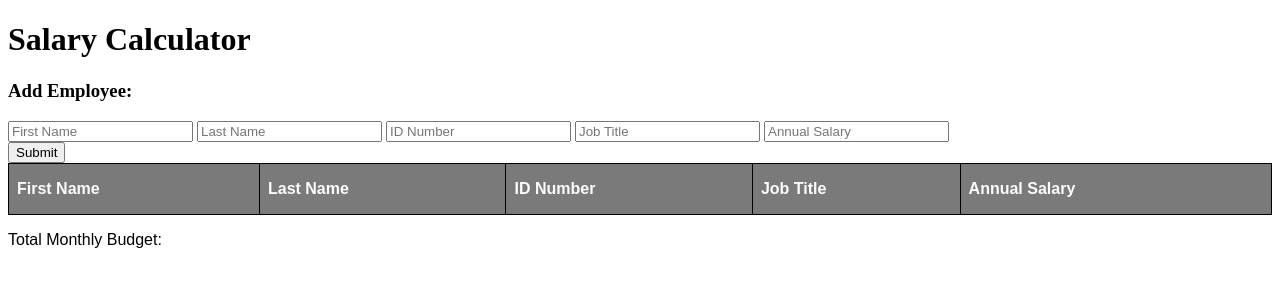
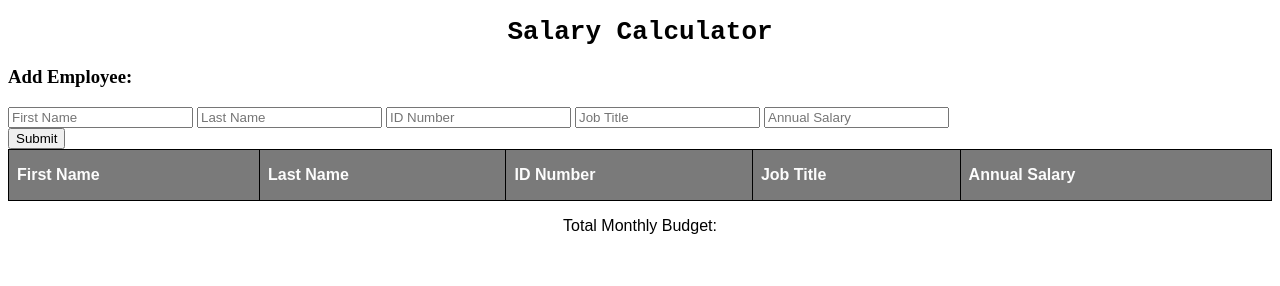
Before and after one commit to Koda125/Weekend-Salary-Calc, a website: page index.html in a window 1280 px wide. Drawn offline with Linux system fonts and the light colour scheme.

Commit message:
Tried to get monthly budget to add new inputs, unsucessful.

```diff
--- a/index.html
+++ b/index.html
@@ -66,8 +66,8 @@
    </section>
 
   </main>
-  <footer >
-    <p id="totalMonthly">Total Monthly Budget: </p>
+  <footer p id="totalMonthly" >
+    <p>Total Monthly Budget: </p>
   </footer>
 </body>
 </html>
--- a/style.css
+++ b/style.css
@@ -1,3 +1,10 @@
+h1 {
+    font-family: monospace;
+    text-align: center;
+}
+
+
+
 table {
     width: 100%;
     text-align: left;
@@ -26,5 +33,6 @@ table {
   footer {
     font-family: fantasy;
     color: black;
+    text-align: center;
 
   }
```
Also changed, not shown: script.js (line endings or trailing spaces).
